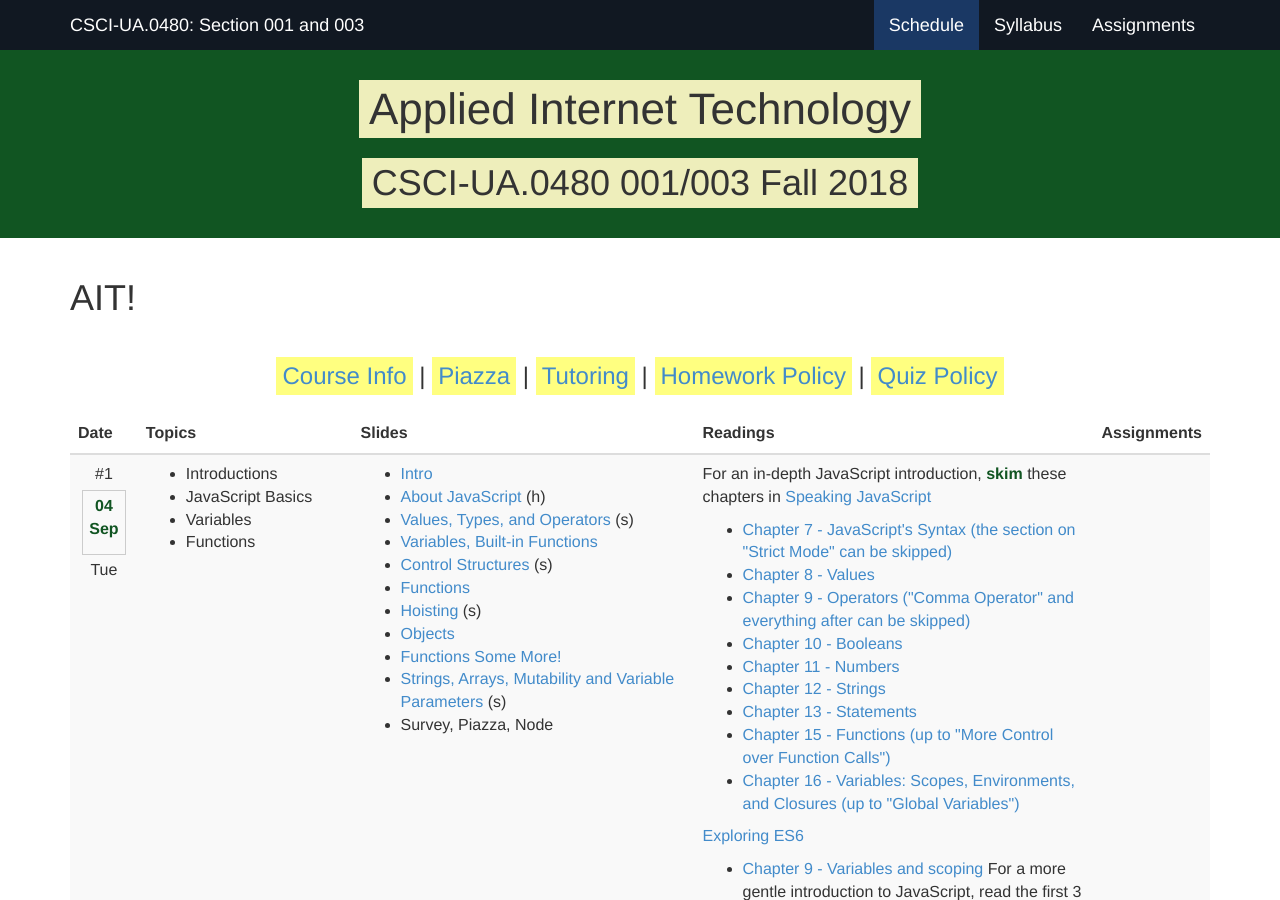
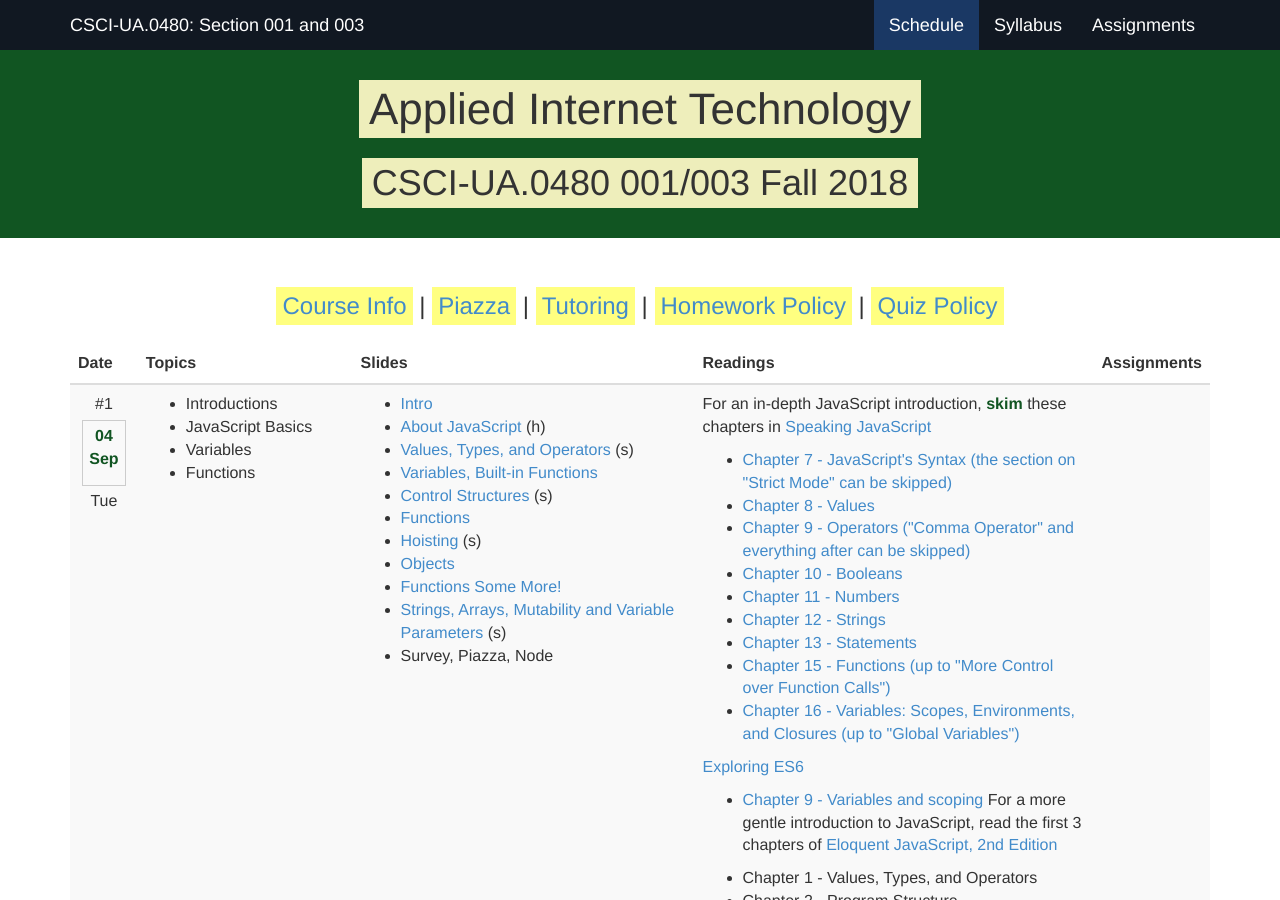
Before and after one commit to foureyes/csci-ua.0480-fall2018-001-003, a Jekyll site: the page built from index.markdown, in a window 1280 px wide and 900 px high. Built offline with Jekyll 4.4.1, drawn with Linux system fonts in a browser that asks for light colours.

Commit message:
Update index.markdown

```diff
--- a/index.markdown
+++ b/index.markdown
@@ -2,7 +2,6 @@
 layout: default
 nav-state: index
 ---
-<h1>AIT!</h1>
 <div id="quick-links">
 <h3><a href="syllabus.html">Course Info</a> | <a href="https://piazza.com/class/jcqb4xh11ny10y">Piazza</a> | <a href="syllabus.html#tutoring">Tutoring</a> | <a href="syllabus.html#hw-policy">Homework Policy</a> | <a href="syllabus.html#quiz-policy">Quiz Policy</a></h3>
 </div>
```
